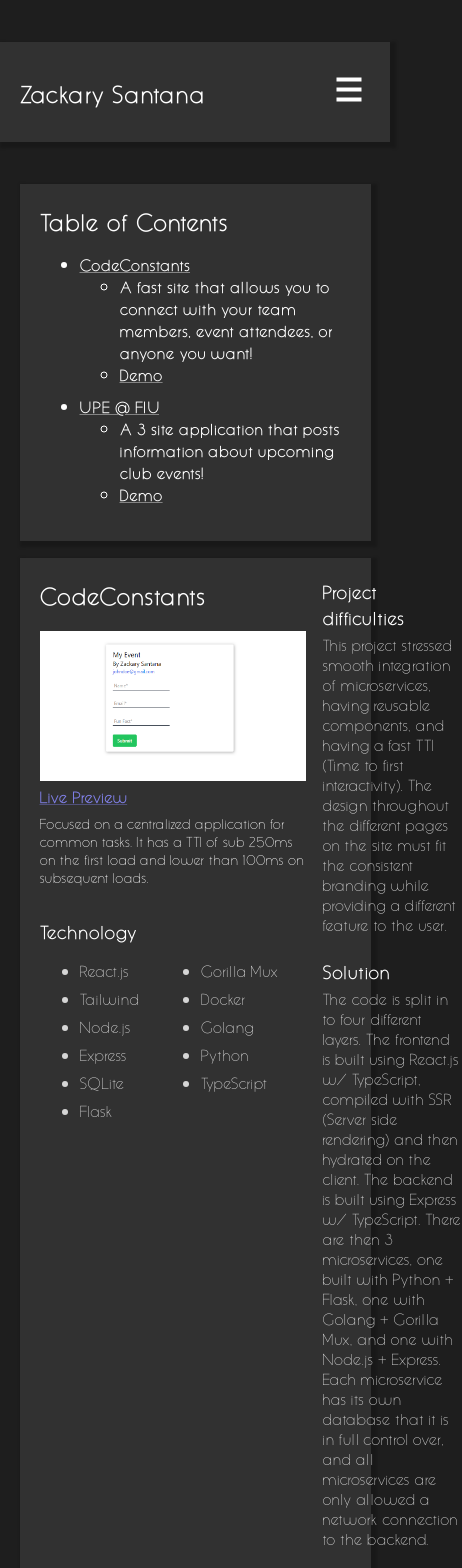
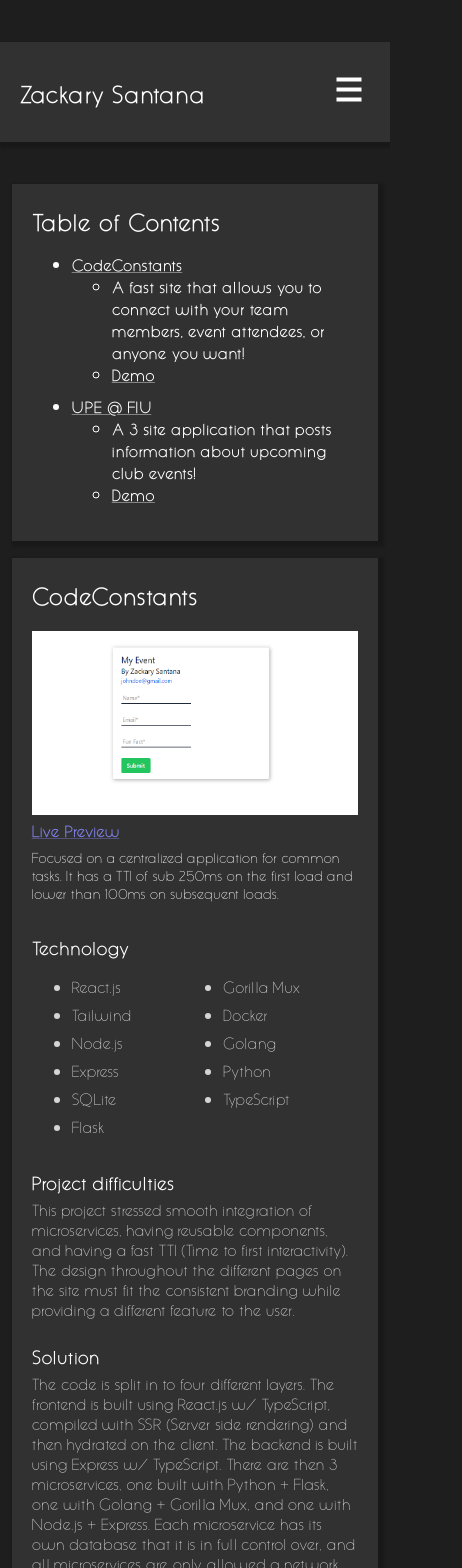
Before and after one commit to ZackarySantana/Gallery, a SvelteKit app: page / in a window 390 px wide. Shown: the top 1568 px of the page, 462 px wide, since content can reach past the window. Built offline with nearby package versions, Linux system fonts and the light colour scheme.

Commit message:
Fixed overflow

```diff
--- a/src/routes/+layout.svelte
+++ b/src/routes/+layout.svelte
@@ -32,10 +32,10 @@
 	:global(body) {
 		background-color: #1e1e1e;
 		width: 100vw;
-		max-width: 100vw;
+		max-width: 100%;
 		padding-block: 5vh;
+		margin: 0;
 		overflow-x: hidden;
-		margin: 0;
 		font-family: 'Queensides', sans-serif;
 		font-weight: 600;
 	}
--- a/src/routes/+page.svelte
+++ b/src/routes/+page.svelte
@@ -64,4 +64,11 @@
 			margin-inline: 5vw;
 		}
 	}
+
+	@media (max-width: 650px) {
+		main,
+		section {
+			margin-inline: 3vw;
+		}
+	}
 </style>
--- a/src/routes/Project.svelte
+++ b/src/routes/Project.svelte
@@ -70,7 +70,6 @@
 	img {
 		width: 100%;
 		min-width: 100%;
-		height: 150px;
 		aspect-ratio: 16 / 9;
 	}
 
@@ -111,4 +110,20 @@
 	li {
 		margin-bottom: 0.5rem;
 	}
+
+	@media (max-width: 650px) {
+		section {
+			grid-template-columns: 1fr;
+			grid-template-rows: 1fr;
+			grid-template-areas: 'left' 'right';
+		}
+
+		div.right {
+			margin-top: 2vh;
+		}
+
+		div.left {
+			width: 100%;
+		}
+	}
 </style>
```
